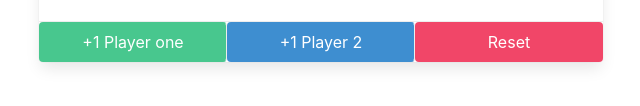
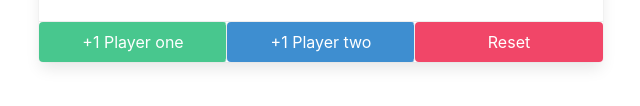
Before and after one commit to TammyOgaji/score-Keeper, a plain HTML site: page index.html in a window 1280 px wide. Shown: the part 548-654 px from the top of the page, 319-959 px from the left. Drawn offline with nearby package versions, Linux system fonts and the light colour scheme.

Commit message:
Update index.html

```diff
--- a/index.html
+++ b/index.html
@@ -22,11 +22,7 @@
                         <p class="card-header-title">
                             Ping Pong Score Keeper
                         </p>
-                        <!-- <button class="card-header-icon" aria-label="more options">
-                            <span class="icon">
-                            <i class="fas fa-angle-down" aria-hidden="true"></i>
-                            </span>
-                        </button> -->
+
                         </header>
                         <div class="card-content">
                             <div class="content">
@@ -55,7 +51,7 @@
                         </div>
                         <footer class="card-footer">
                         <button href="#" id="btn1" class="button card-footer-item is-success">+1 Player one</button>
-                        <button href="#" id="btn2" class="button card-footer-item is-info">+1 Player 2</button>
+                        <button href="#" id="btn2" class="button card-footer-item is-info">+1 Player two</button>
                         <button href="#" id="btn3" class="button card-footer-item is-danger">Reset</button>
                         </footer>
                     </div>
```
